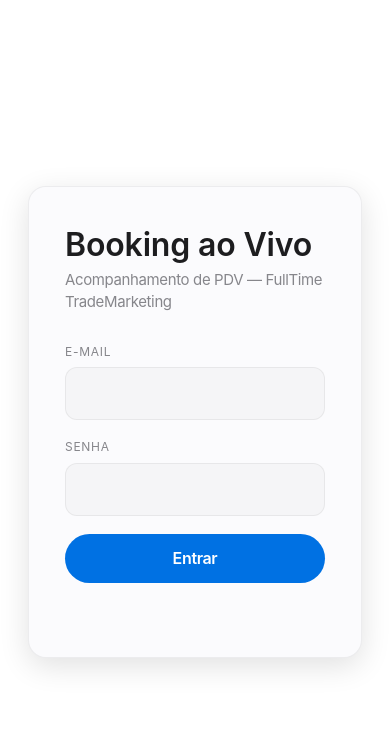
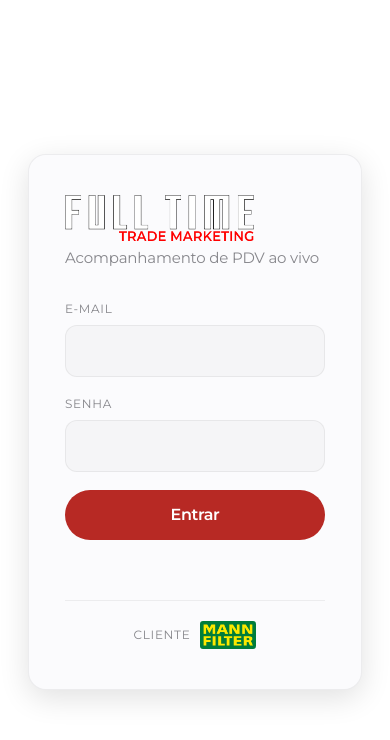
Before and after one commit to pedrotutano8-sudo/fulltime-booking, a plain HTML site: page painel/index.html in a window 390 px wide. Drawn offline with nearby package versions, Linux system fonts and the light colour scheme.

Commit message:
Painel: identidade visual da Full Time e logo da Mann Filter
- Logo da Full Time no lugar de "Booking ao Vivo" e "Curadoria" (topo e login)
- Logo da Mann Filter no lado direito do topo e no rodapé do login
- Vermelho da Full Time (#B72924) como cor de destaque e fonte Montserrat
- Ícone da Full Time na aba; logo invertido no tema escuro
- Topo em duas linhas no celular e com margem lateral no desktop

Co-Authored-By: Claude Opus 5.5 <noreply@anthropic.com>

```diff
--- a/painel/index.html
+++ b/painel/index.html
@@ -5,7 +5,11 @@
 <meta name="viewport" content="width=device-width, initial-scale=1, viewport-fit=cover">
 <meta name="theme-color" content="#FFFFFF" media="(prefers-color-scheme: light)">
 <meta name="theme-color" content="#000000" media="(prefers-color-scheme: dark)">
-<title>Booking ao Vivo</title>
+<title>Ao vivo · Full Time Trade Marketing</title>
+<link rel="icon" href="./marca/icone.png">
+<link rel="preconnect" href="https://fonts.googleapis.com">
+<link rel="preconnect" href="https://fonts.gstatic.com" crossorigin>
+<link href="https://fonts.googleapis.com/css2?family=Montserrat:wght@400;500;600;700&display=swap" rel="stylesheet">
 
 <style>
   :root {
@@ -14,8 +18,8 @@
     --elevated: #FBFBFD;
     --text: #1D1D1F;
     --text-2: #86868B;
-    --accent: #0071E3;
-    --accent-press: #0058B9;
+    --accent: #B72924;
+    --accent-press: #93201C;
     --border: rgba(0,0,0,0.06);
     --border-strong: rgba(0,0,0,0.12);
     --ok: #17853F;
@@ -38,8 +42,8 @@
       --elevated: #2C2C2E;
       --text: #F5F5F7;
       --text-2: #A1A1A6;
-      --accent: #2997FF;
-      --accent-press: #0071E3;
+      --accent: #E0463F;
+      --accent-press: #B72924;
       --border: rgba(255,255,255,0.08);
       --border-strong: rgba(255,255,255,0.18);
       --ok: #34C759;
@@ -59,8 +63,8 @@
   html, body {
     margin: 0; padding: 0;
     background: var(--bg); color: var(--text);
-    font-family: -apple-system, BlinkMacSystemFont, 'SF Pro Text', 'SF Pro Display', 'Helvetica Neue', Helvetica, Arial, sans-serif;
-    font-size: 17px; line-height: 1.47; letter-spacing: -0.022em;
+    font-family: 'Montserrat', -apple-system, BlinkMacSystemFont, 'Helvetica Neue', Helvetica, Arial, sans-serif;
+    font-size: 16px; line-height: 1.5; letter-spacing: -0.01em;
     -webkit-font-smoothing: antialiased;
   }
 
@@ -88,7 +92,14 @@
     font-size: 32px; font-weight: 600; letter-spacing: -0.005em;
     line-height: 1.125; margin: 0 0 6px;
   }
+  .card-login h1 img { height: 46px; width: auto; display: block; }
   .card-login .sub { color: var(--text-2); font-size: 15px; margin: 0 0 30px; }
+  .cliente-login {
+    display: flex; align-items: center; justify-content: center; gap: 10px;
+    margin-top: 26px; padding-top: 20px; border-top: 1px solid var(--border);
+    font-size: 12px; color: var(--text-2); text-transform: uppercase; letter-spacing: .06em;
+  }
+  .cliente-login img { height: 28px; width: auto; border-radius: 3px; }
 
   label {
     display: block;
@@ -150,7 +161,7 @@
   }
   .topo-in {
     display: flex; align-items: center; justify-content: space-between; gap: 20px;
-    padding: 14px 0;
+    padding-top: 14px; padding-bottom: 14px;
   }
   .marca { display: flex; align-items: center; gap: 11px; min-width: 0; }
   .marca .pt {
@@ -164,8 +175,11 @@
     70%  { box-shadow: 0 0 0 9px transparent; }
     100% { box-shadow: 0 0 0 0 transparent; }
   }
-  .marca .tt { font-size: 19px; font-weight: 600; letter-spacing: -0.022em; }
-  .marca .st { font-size: 12px; color: var(--text-2); letter-spacing: 0; }
+  .logo-ft { height: 34px; width: auto; display: block; flex: none; }
+  .logo-cliente { height: 34px; width: auto; display: block; flex: none; border-radius: 4px; }
+  .sep-cliente { width: 1px; height: 26px; background: var(--border-strong); margin: 0 4px; }
+  /* o contorno do logo é escuro: no tema escuro vira branco e o vermelho continua vermelho */
+  @media (prefers-color-scheme: dark) { .logo-ft { filter: invert(1) hue-rotate(180deg); } }
 
   .topo-acoes { display: flex; align-items: center; gap: 10px; }
   .quem { font-size: 14px; color: var(--text-2); letter-spacing: -0.016em; }
@@ -393,6 +407,13 @@
     .grade { grid-template-columns: repeat(auto-fill, minmax(96px, 1fr)); }
     .v-topo { flex-direction: column; }
     .quem { display: none; }
+    /* topo em duas linhas: logos e Sair em cima, abas embaixo */
+    .topo-in { flex-wrap: wrap; row-gap: 10px; padding-top: 10px; padding-bottom: 10px; }
+    .marca { display: contents; }
+    .marca .pt { margin-right: auto; }
+    .abas { order: 3; flex-basis: 100%; justify-content: center; margin-left: 0; }
+    .logo-ft, .logo-cliente { height: 26px; }
+    .sep-cliente { display: none; }
   }
 
   @media (prefers-reduced-motion: reduce) {
@@ -405,8 +426,8 @@
 <!-- ===================== LOGIN ===================== -->
 <div id="login">
   <div class="card-login">
-    <h1>Booking ao Vivo</h1>
-    <p class="sub">Acompanhamento de PDV — FullTime TradeMarketing</p>
+    <h1><img src="./marca/fulltime.png" class="logo-ft" alt="Full Time Trade Marketing"></h1>
+    <p class="sub">Acompanhamento de PDV ao vivo</p>
 
     <form id="fLogin">
       <div class="campo">
@@ -420,6 +441,7 @@
       <button class="btn full" type="submit" id="btnEntrar">Entrar</button>
       <div class="msg-erro" id="erroLogin"></div>
     </form>
+    <div class="cliente-login">Cliente <img src="./marca/mann-filter.png" alt="Mann Filter"></div>
   </div>
 </div>
 
@@ -428,11 +450,8 @@
   <header class="topo">
     <div class="wrap topo-in">
       <div class="marca">
+        <img src="./marca/fulltime.png" class="logo-ft" alt="Full Time Trade Marketing">
         <span class="pt" title="Recebendo ao vivo"></span>
-        <span>
-          <span class="tt">Booking ao Vivo</span>
-          <span class="st" id="stMarca">Mann Filter</span>
-        </span>
         <nav class="abas">
           <a href="./" class="on">Ao vivo</a>
           <a href="./curadoria.html">Curadoria</a>
@@ -441,6 +460,8 @@
       <div class="topo-acoes">
         <span class="quem" id="quem"></span>
         <button class="btn sutil" id="btnSair" type="button">Sair</button>
+        <span class="sep-cliente"></span>
+        <img src="./marca/mann-filter.png" class="logo-cliente" alt="Mann Filter">
       </div>
     </div>
   </header>
```
Also changed, not shown: painel/curadoria.html (+32 -10 lines), painel/marca/fulltime.png (added), painel/marca/icone.png (added), painel/marca/mann-filter.png (added).
